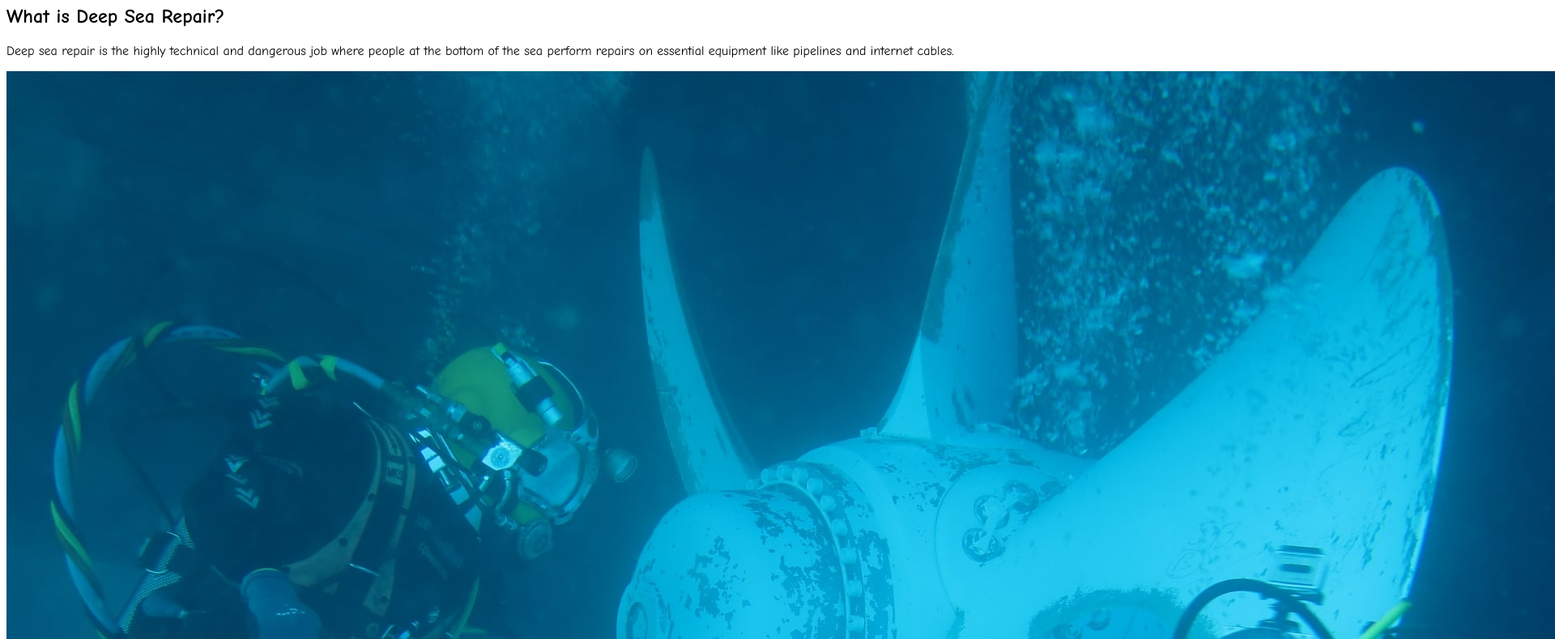
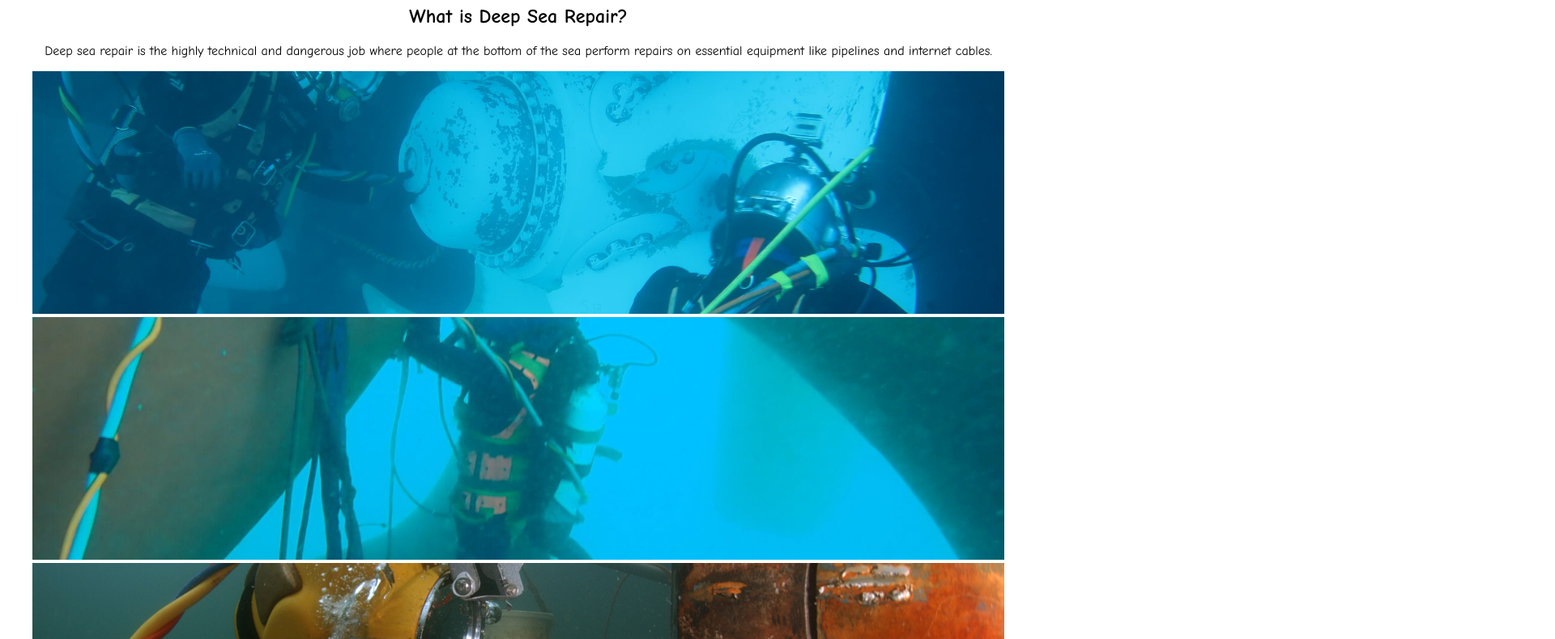
Before and after one commit to mppbtw/happyfuncomputerthing, a website built with Vite: page scuba.html in a window 1280 px wide. Shown: the part 74-864 px from the top of the page at 81% size, 1920 px wide, since content can reach past the window. Built offline with nearby package versions, Linux system fonts and the light colour scheme.

Commit message:
Removed style 2

```diff
--- a/scuba.html
+++ b/scuba.html
@@ -4,17 +4,25 @@
 <head>
     <meta charset="UTF-8">
     <meta name="viewport" content="width=device-width, initial-scale=1.0">
-    <link rel="stylesheet" href="src/style2.css">
+    <link rel="stylesheet" href="src/style.css">
     <title>Computer Science in Deep Sea Repair</title>
 </head>
 
 <body>
+    <div class="content">
         <h1>Computer Science in Deep Sea Repair</h1>
 
         <h2>What is Deep Sea Repair?</h2>
-    <p>Deep sea repair is the highly technical and dangerous job where people at the bottom of the sea perform repairs
+        <p>Deep sea repair is the highly technical and dangerous job where people at the bottom of the sea perform
+            repairs
             on essential equipment like pipelines and internet cables.</p>
-    <img src="media/deep_sea_repair.jpg" alt="People performing deep sea repair">
+        <div class="image-gallery">
+            <img src="media/deep_sea_repair_prop1.jpg" alt="People performing deep sea repair">
+
+            <img src="media/deep_sea_repair_prop2.jpg" alt="Repair of another propeller">
+
+            <img src="media/Working_Diver_02.jpg" alt="Diver surrounded in pipes">
+        </div>
 
         <h2>How Does Computer Science Help?</h2>
         <p>
@@ -22,26 +30,34 @@
             <div>
                 <h3>Biometric Monitoring & Health Analysis</h3>
                 <p>By analysing data from many different sensors on the workers, algorithms can accurately detect early
-                signs of hypothermia or nitrogen narcosis. When ascending algorithms analyse data in real time to adjust
+                    signs of hypothermia or nitrogen narcosis. When ascending algorithms analyse data in real time to
+                    adjust
                     ascent schedules to prevent divers from getting the bends.</p>
             </div>
             <div>
                 <h3>Smart Life Support Systems</h3>
-            <p>Algorithms read partial pressures of oxygen and can determine when to inject precise amounts of oxygen or
+                <p>Algorithms read partial pressures of oxygen and can determine when to inject precise amounts of
+                    oxygen or
                     diluent gas to keep the air mix correct across a variety of depths and through consistent use.</p>
             </div>
             <div>
                 <h3>Underwater Navigation and Enhanced Vision</h3>
-            <p>Software uses sound wave telemetry from surface ships to determine a divers exact position in 3D space.
-                Augmented reality can overlay schematics or essential information onto the divers vision to ensure they
-                are aware of critical information at all times. Computer vision algorithms can digitally clean up low
-                visibility diver feed in real time enabling the diver to see smaller details that may be important to
+                <p>Software uses sound wave telemetry from surface ships to determine a divers exact position in 3D
+                    space.
+                    Augmented reality can overlay schematics or essential information onto the divers vision to ensure
+                    they
+                    are aware of critical information at all times. Computer vision algorithms can digitally clean up
+                    low
+                    visibility diver feed in real time enabling the diver to see smaller details that may be important
+                    to
                     them.</p>
             </div>
             <div>
                 <h3>Diver to Surface Communication</h3>
-            <p>Digital Speach Unscrambling instantly processes high pitched and distorted audio from heliox breathing
-                divers for surface supervisors. Communication protocols are optimised to compress and transmit critical
+                <p>Digital Speach Unscrambling instantly processes high pitched and distorted audio from heliox
+                    breathing
+                    divers for surface supervisors. Communication protocols are optimised to compress and transmit
+                    critical
                     telemetry data over slow accoustic channels.</p>
             </div>
         </div>
--- a/src/style.css
+++ b/src/style.css
@@ -35,7 +35,7 @@
   text-decoration: none;
 }
 
-#navbar ul li a:hover{
+#navbar ul li a:hover {
   background-color: #111111;
 }
 
@@ -69,10 +69,34 @@
   display: block;
 }
 
-.dropdown:hover .dropdown-content{
+.dropdown:hover .dropdown-content {
   display: block;
 }
 
 .dropdown:hover .dropbtn {
   background-color: black;
 }
+
+.grid-container {
+  display: grid;
+  grid-template-columns: 25% 25% 25% 25%;
+}
+
+.content {
+  text-align: center;
+  max-width: 1200px;
+  margin: 0 auto;
+}
+
+img {
+  max-width: 100%;
+  height: auto;
+}
+
+.image-gallery img {
+  width: 100%;
+  flex: 1;
+  min-width: 0;
+  height: 300px;
+  object-fit: cover;
+}
--- a/src/style2.css
+++ /dev/null
@@ -1,8 +0,0 @@
-:root {
-    font-family: "Comic Sans MS"
-}
-
-.grid-container {
-    display: grid;
-    grid-template-columns: 25% 25% 25% 25%;
-}
```
Also changed, not shown: media/Working_Diver_02.jpg (added), media/deep_sea_repair_prop1.jpg (renamed from media/deep_sea_repair.jpg), media/deep_sea_repair_prop2.jpg (added). Lines whose indentation alone changed are shown as unchanged.
